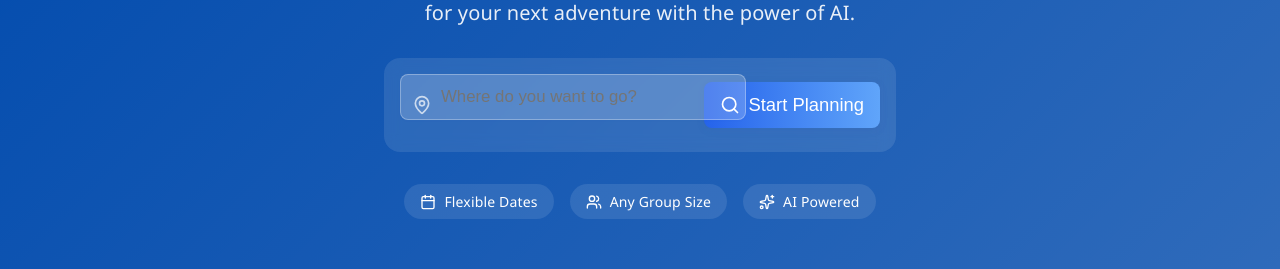
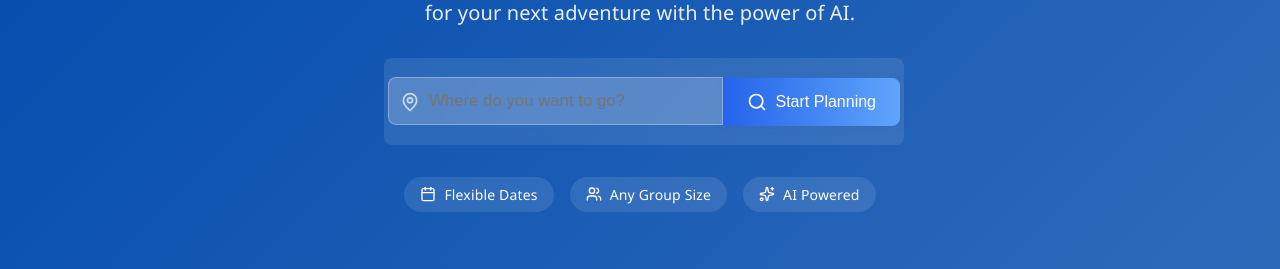
Before and after one commit to BahiTarek/Travel-AI-II, a React (Create React App) app in the folder frontend/: page / in a window 1280 px wide. Shown: the part 293-562 px from the top of the page. Built offline with nearby package versions, Linux system fonts and the light colour scheme; no server answers.

Commit message:
Fix API_BASE_URL trailing slash to prevent double slash in request URL

```diff
--- a/frontend/src/pages/Home.js
+++ b/frontend/src/pages/Home.js
@@ -80,38 +80,62 @@ const Home = () => {
 
  const searchContainerStyle = {
   display: 'flex',
-    gap: '1rem',
+  alignItems: 'center', // Vertical align
+  gap: '0', // No extra gap
   backgroundColor: 'rgba(255, 255, 255, 0.1)',
   backdropFilter: 'blur(8px)',
-    borderRadius: '1rem',
-    padding: '1rem'
+  borderRadius: '0.5rem',
+  padding: '0.25rem', // Small padding instead of 1rem
+  width: '100%',
+  flexWrap: 'nowrap', // Prevent stacking
 };
 
+
 const inputContainerStyle = {
-    flex: 1,
-    position: 'relative'
+  flex: 1, // Takes available space
+  position: 'relative',
+  minWidth: '200px', // Prevent squeezing
+  marginTop: '0.9rem'
 };
 
 const inputStyle = {
-    width: '100%',
-    paddingLeft: '2.5rem',
-    paddingRight: '1rem',
-    paddingTop: '0.75rem',
-    paddingBottom: '0.75rem',
+  flex: '1',
+  height: '48px',
+  padding: '0 1rem 0 2.5rem',
   backgroundColor: 'rgba(255, 255, 255, 0.2)',
   border: '1px solid rgba(255, 255, 255, 0.3)',
-    borderRadius: '0.5rem',
+  borderRadius: '0.5rem 0 0 0.5rem', // Rounded left only
   color: 'white',
-    outline: 'none'
+  outline: 'none',
+  boxSizing: 'border-box'
 };
 
   const iconStyle = {
     position: 'absolute',
     left: '0.75rem',
-    top: '50%',
+    top: '40%',
     transform: 'translateY(-50%)',
     color: 'rgba(255, 255, 255, 0.7)'
   };
+
+  // Update the button style (add this new style object)
+const searchButtonStyle = {
+  height: '48px',
+  padding: '0 1.5rem',
+  borderRadius: '0 0.5rem 0.5rem 0', // Rounded right only
+  backgroundColor: '#ff6600',
+  color: 'white',
+  border: 'none',
+  cursor: 'pointer',
+  fontSize: '1rem',
+  display: 'flex',
+  alignItems: 'center',
+  justifyContent: 'center',
+  gap: '0.5rem',
+  flexShrink: 0,
+  marginBottom: '0.5rem'
+};
+
 
   const sectionStyle = {
     padding: '5rem 0'
@@ -201,6 +225,27 @@ const Home = () => {
     flexWrap: 'wrap'
   };
 
+  // For the tags below (Flexible Dates, etc.)
+const tagsContainerStyle = {
+  display: 'flex',
+  justifyContent: 'center',
+  gap: '1rem',
+  flexWrap: 'wrap',
+  marginTop: '1.5rem',  // Increased margin for better spacing
+  width: '100%'
+};
+
+
+const tagStyle = {
+  display: 'flex',
+  alignItems: 'center',
+  gap: '0.5rem',
+  backgroundColor: 'rgba(255, 255, 255, 0.1)',
+  borderRadius: '9999px',
+  padding: '0.5rem 1rem',
+  fontSize: '0.875rem',
+};
+
   return (
     <div style={{ minHeight: '100vh' }}>
       {/* Hero Section */}
@@ -215,7 +260,7 @@ const Home = () => {
           </p>
 
           {/* Search Form */}
-          <form onSubmit={handleSearch} style={searchFormStyle}>
+          <form onSubmit={handleSearch} style={{ ...searchFormStyle, width: '100%' }}>
             <div style={searchContainerStyle}>
               <div style={inputContainerStyle}>
                 <MapPin style={iconStyle} size={20} />
@@ -230,7 +275,7 @@ const Home = () => {
              <button
   type="submit"
   className="btn-accent"
-                style={{ display: 'flex', alignItems: 'center', gap: '0.5rem', whiteSpace: 'nowrap' }}
+  style={searchButtonStyle}
 >
   <Search size={20} />
   <span>Start Planning</span>
@@ -238,16 +283,16 @@ const Home = () => {
             </div>
           </form>
 
-          <div style={{ display: 'flex', justifyContent: 'center', gap: '1rem', flexWrap: 'wrap', fontSize: '0.875rem' }}>
-            <div style={{ display: 'flex', alignItems: 'center', gap: '0.5rem', backgroundColor: 'rgba(255, 255, 255, 0.1)', borderRadius: '9999px', padding: '0.5rem 1rem' }}>
+         <div style={tagsContainerStyle}>
+  <div style={tagStyle}>
     <Calendar size={16} />
     <span>Flexible Dates</span>
   </div>
-            <div style={{ display: 'flex', alignItems: 'center', gap: '0.5rem', backgroundColor: 'rgba(255, 255, 255, 0.1)', borderRadius: '9999px', padding: '0.5rem 1rem' }}>
+   <div style={tagStyle}>
     <Users size={16} />
     <span>Any Group Size</span>
   </div>
-            <div style={{ display: 'flex', alignItems: 'center', gap: '0.5rem', backgroundColor: 'rgba(255, 255, 255, 0.1)', borderRadius: '9999px', padding: '0.5rem 1rem' }}>
+  <div style={tagStyle}>
     <Sparkles size={16} />
     <span>AI Powered</span>
   </div>
```
Lines whose indentation alone changed are shown as unchanged.
